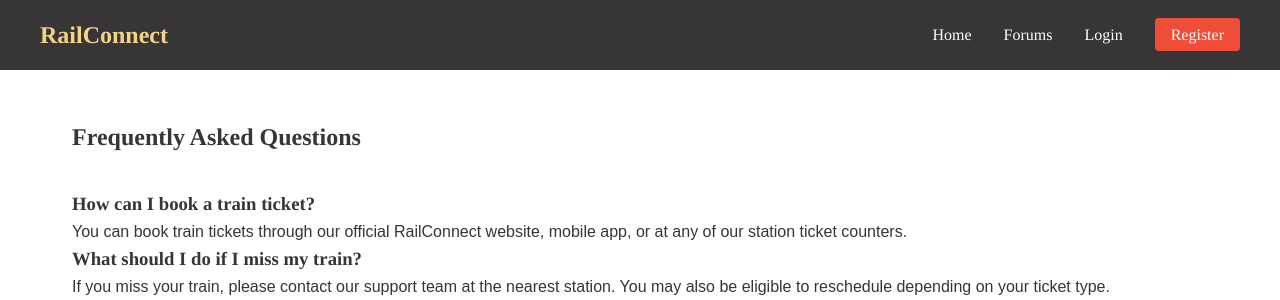
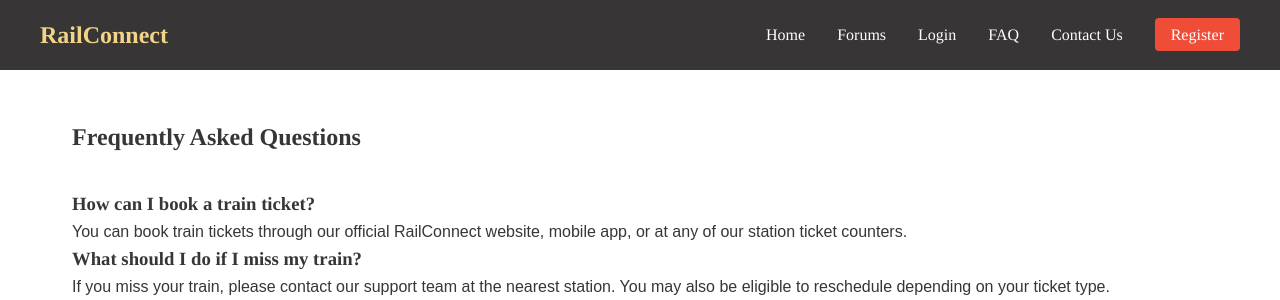
Before and after one commit to ci220/group11, a PHP site: page /FAQ.php in a window 1280 px wide. Shown: the top 300 px of the page. Run offline with PHP 8.4, Linux system fonts and the light colour scheme.

Commit message:
Update navigation.php

```diff
--- a/navigation.php
+++ b/navigation.php
@@ -20,6 +20,8 @@ if (session_status() === PHP_SESSION_NONE) {
                 <li><a href="index.php">Home</a></li>
                 <li><a href="forums.php">Forums</a></li>
                 <li><a href="login.php">Login</a></li>
+                <li><a href="FAQ.php">FAQ</a></li>
+                <li><a href="contactus.php">Contact Us</a></li>
                 <li><a href="register.php" class="register-btn">Register</a></li>
             </ul>
         <?php endif; ?>
```
